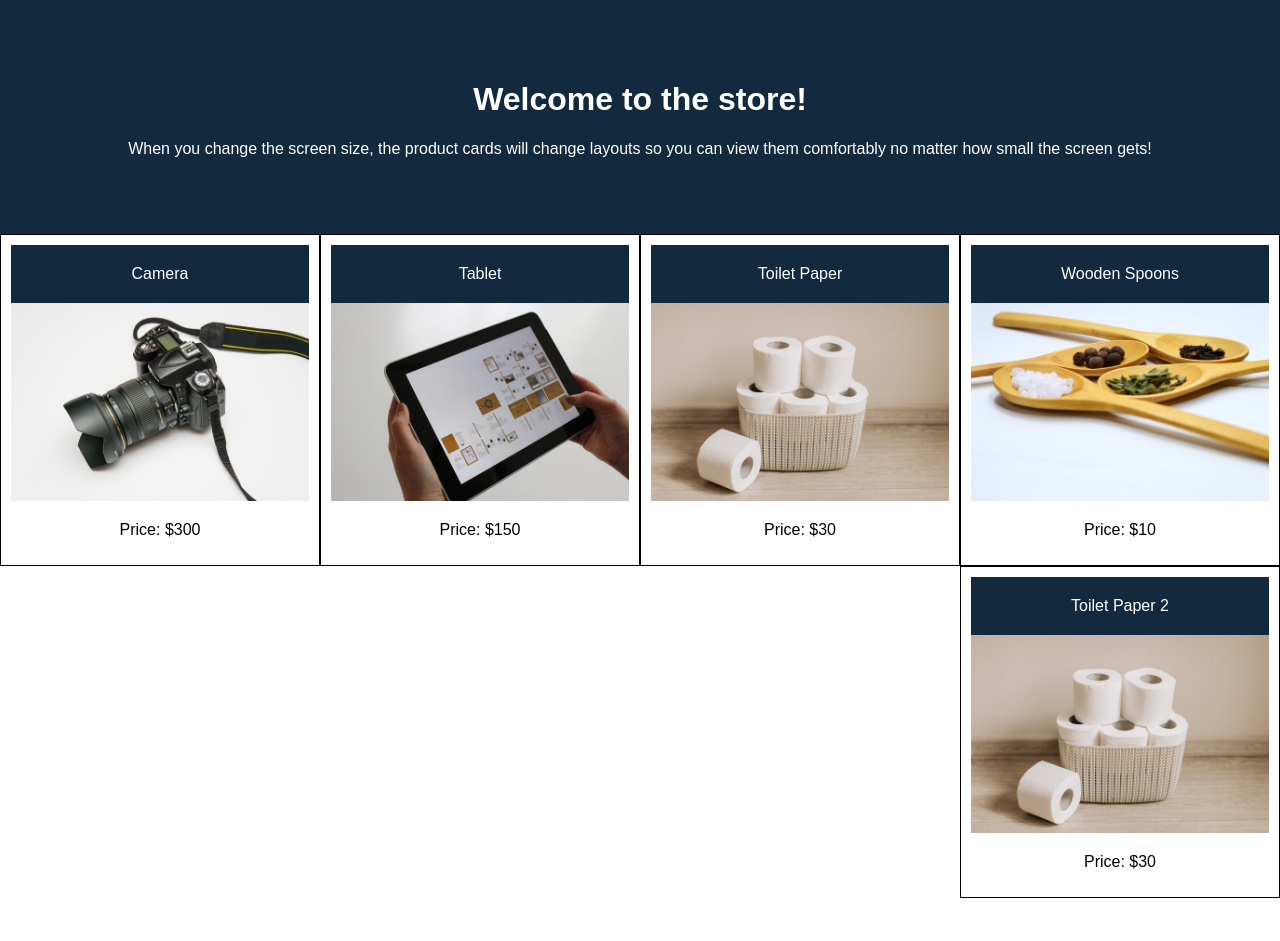
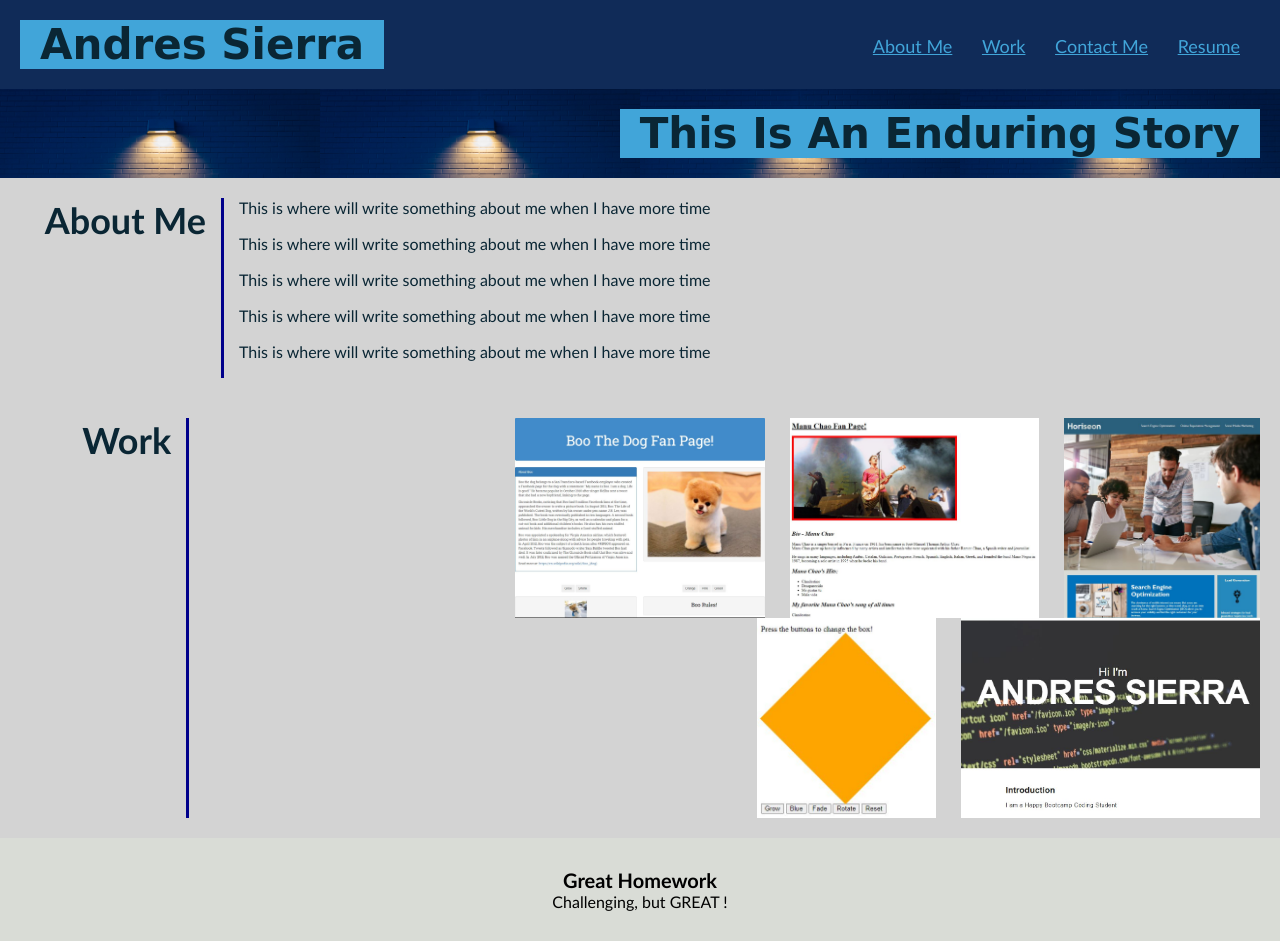
Before and after one commit to asierramejia33/Portfolio, a plain HTML site: page index.html in a window 1280 px wide. Before the commit the page ends 898 px from the top, so only its background shows below. Drawn offline with Linux system fonts and the light colour scheme.

Commit message:
Adding content and style CSS

```diff
--- a/assets/css/style.css
+++ b/assets/css/style.css
@@ -1,57 +1,235 @@
+/*Comment: Universal Selector*/
+
 * {
-  box-sizing: border-box;
+    box-sizing: border-box;
+    padding: 0;
+    margin: 0;
 }
 
-body {
-  font-family: Arial;
-  margin: 0;
+.flexbox-container {
+    display: flex;
 }
 
-header {
-  padding: 60px;
-  text-align: center;
-  background: #13293d;
-  color: #fff;
+.flexbox-item1 {
+    display: flex;
+    justify-content: space-between;
 }
 
-.card {
-  border-style: solid;
-  border-width: 1px;
-  padding: 10px;
-  float: left;
-  width: 25%;
+.flexbox-item2 {
+    display: flex;
+    justify-content: space-between;
 }
 
-.card header {
-  padding: 20px;
+.flexbox-container-lr {
+    display: flex;
+    justify-content: flex-start;
+    align-items: stretch;
 }
 
-.card p {
-  text-align: center;
+.flexbox-left {
+    width: 15%;
 }
 
-.card img {
-  width: 100%;
+.flexbox-right {
+    border-left: 3px solid darkblue;
+    margin-left: 15px;
+    padding-left: 15px;
 }
 
-/* Cards are split into two columns at 992px or smaller */
-@media screen and (max-width: 992px) {
-  .card {
-    width: 50%;
-  }
-  /* Change the header color */
-  header {
-    background: #772014;
-  }
+
+/*Comment: Body Styling*/
+
+body {
+    background-color: #d9dcd6;
+    width: 100%;
+    margin: 0px;
 }
 
-/* Cards are stacked on top of each other at 768px or smaller */
-@media screen and (max-width: 768px) {
-  .card {
-    width: 100%;
-  }
-  /* Change the header color */
-  header {
-    background: #8ac4ff;
-  }
+
+/*Comment: Header Styling*/
+
+.About_Me {
+    padding: 20px;
+    font-family: "Trebuchet MS", "Lucida Sans Unicode", "Lucida Grande", "Lucida Sans", Arial, sans-serif;
+    background-color: rgb(211, 211, 211);
+    color: #0a2634;
 }
+
+.div-About_Me {
+    font-size: 14px;
+    text-align: Left;
+}
+
+.img_horiseon {}
+
+.body-header {
+    padding: 20px;
+    font-family: "Trebuchet MS", "Lucida Sans Unicode", "Lucida Grande", "Lucida Sans", Arial, sans-serif;
+    background-color: #102b58;
+    color: #0a2634;
+}
+
+.article {
+    padding: 20px;
+    font-family: "Trebuchet MS", "Lucida Sans Unicode", "Lucida Grande", "Lucida Sans", Arial, sans-serif;
+    color: #0a2634;
+    background-image: url("../images/background_article.jpg");
+    background-size: 25%;
+    text-align: right;
+}
+
+
+/*Comment: Header Heading h1 element selector*/
+
+h1 {
+    display: inline-block;
+    font-size: 42px;
+    font-family: 'Brush Script MT', cursive;
+    background-color: #41a5d9;
+    padding-left: 20px;
+    padding-right: 20px;
+}
+
+
+/*Comment: Content Heading h2 element Selector*/
+
+h2 {
+    font-size: 36px;
+    text-align: right;
+}
+
+
+/*Comment: Aside Heading h3 element selector*/
+
+h3 {
+    margin-bottom: 10px;
+    text-align: center;
+}
+
+
+/*Comment: Footer Heading h4 element selector*/
+
+h4 {
+    font-size: 20px;
+}
+
+h5 {
+    display: inline-block;
+    font-size: 42px;
+    font-family: 'Brush Script MT', cursive;
+    background-color: #41a5d9;
+    padding-left: 20px;
+    padding-right: 20px;
+}
+
+nav {
+    padding-top: 15px;
+    margin-right: 20px;
+    float: right;
+    font-family: "Gill Sans", "Gill Sans MT", Calibri, "Trebuchet MS", sans-serif;
+    /* 5. changed font size 20-->18*/
+    font-size: 18px;
+}
+
+
+/*Comment: ul style in nav element*/
+
+nav ul {
+    list-style-type: none;
+}
+
+
+/*Comment: ul list style in nav element*/
+
+nav ul li {
+    display: inline-block;
+    margin-left: 25px;
+}
+
+
+/*Comment: anchor style*/
+
+a {
+    color: #41a5d9;
+}
+
+
+/* unvisited link */
+
+a:link {
+    color: #41a5d9;
+    text-decoration: underline;
+}
+
+
+/* visited link
+
+a:visited {
+    color: rgb(78, 161, 160);
+}
+*/
+
+
+/* mouse over link */
+
+a:hover {
+    font-size: 20px;
+    font-style: italic;
+    font-weight: bolder;
+    color: whitesmoke;
+}
+
+
+/*Comment: paragraph style*/
+
+p {
+    font-size: 16px;
+    float: center;
+    border-left: #0a2634;
+}
+
+
+/*Comment: Content class Styling*/
+
+.content {
+    width: 75%;
+    display: inline-block;
+    margin-left: 20px;
+}
+
+
+/*Comment: Content-div class styling*/
+
+.content-div {
+    margin-bottom: 20px;
+    padding: 50px;
+    height: 300px;
+    font-family: "Gill Sans", "Gill Sans MT", Calibri, "Trebuchet MS", sans-serif;
+    background-color: #0072bb;
+    color: #ffffff;
+}
+
+
+/*Comment: Content img class selector - Left"*/
+
+.float-left {
+    float: left;
+    margin-right: 25px;
+    max-height: 200px;
+}
+
+
+/*Comment: Content img class selector - Right"*/
+
+.float-right {
+    float: right;
+    margin-left: 25px;
+    max-height: 200px;
+}
+
+footer {
+    padding: 30px;
+    clear: both;
+    font-family: "Trebuchet MS", "Lucida Sans Unicode", "Lucida Grande", "Lucida Sans", Arial, sans-serif;
+    text-align: center;
+}
--- a/index.html
+++ b/index.html
@@ -1,51 +1,77 @@
 <!DOCTYPE html>
-<html>
+<html lang="en-us">
 
 <head>
-
     <meta charset="UTF-8" />
-    <meta name="viewport" content="width=device-width, initial-scale=1" />
-    <link rel="stylesheet" type="text/css" href="./assets/css/style.css" />
-    <title>Portfolio | Andres Sierra</title>
+    <link rel="stylesheet" type="text/css" href="./assets/css/style.css">
+    <title>Portfolio | Andres Sierra </title>
     <link rel="icon" type="image/x-icon" href="./assets/images/icon1.jpg">
 </head>
 
 <body>
-    <header>
-        <h1>Welcome to the store!</h1>
-        <p>
-            When you change the screen size, the product cards will change layouts so you can view them comfortably no matter how small the screen gets!
-        </p>
+    <header class="flexbox-item1 body-header">
+        <h1>Andres Sierra</h1>
+
+        <nav>
+            <ul>
+                <li>
+                    <a href="#About_Me">About Me</a>
+                </li>
+                <li>
+                    <a href="#Work">Work</a>
+                </li>
+                <li>
+                    <a href="#Contact_Me">Contact Me</a>
+                </li>
+                <li>
+                    <a href="#Resume">Resume</a>
+                </li>
+            </ul>
+        </nav>
     </header>
+    <main>
+        <article class="article">
+            <header>
+                <h5>
+                    This Is An Enduring Story
+                </h5>
+            </header>
+        </article>
 
-    <main>
-        <section class="card">
-            <header>Camera</header>
-            <img src="./assets/images/camera.jpg" alt="black camera" />
-            <p>Price: $300</p>
+        <section class="flexbox-container-lr About_Me">
+            <section class="flexbox-left">
+                <h2>About Me</h2>
+            </section>
+            <section class="flexbox-right div-About_Me">
+                <p>This is where will write something about me when I have more time</p><br>
+                <p>This is where will write something about me when I have more time</p><br>
+                <p>This is where will write something about me when I have more time</p><br>
+                <p>This is where will write something about me when I have more time</p><br>
+                <p>This is where will write something about me when I have more time</p><br>
+            </section>
         </section>
-        <section class="card">
-            <header>Tablet</header>
-            <img src="./assets/images/tablet.jpg" alt="tablet held in hands" />
-            <p>Price: $150</p>
-        </section>
-        <section class="card">
-            <header>Toilet Paper</header>
-            <img src="./assets/images/toilet-paper.jpg" alt="rolls of toilet paper in a basket" />
-            <p>Price: $30</p>
-        </section>
-        <section class="card">
-            <header>Wooden Spoons</header>
-            <img src="./assets/images/wooden-spoons.jpg" alt="4 wooden spoons with different seasonings" />
-            <p>Price: $10</p>
-        </section>
-        <section class="card">
-            <header>Toilet Paper 2</header>
-            <img src="./assets/images/toilet-paper.jpg" alt="rolls of toilet paper in a basket" />
-            <p>Price: $30</p>
+        <section class="flexbox-container-lr About_Me">
+            <section class="flexbox-left">
+                <h2>Work</h2>
+            </section>
+            <section class="flexbox-right">
+                <img class="float-right" src="./assets/images/horiseon.jpg" alt="Horiseon" />
+                <img class="float-right" src="./assets/images/Fan_Page.jpg" alt="Fan Page" />
+                <img class="float-right" src="./assets/images/Debugging.jpg" alt="Debugging" />
+                <img class="float-right" src="./assets/images/Pre_Work_About_Me.jpg" alt="Pre Work" />
+                <img class="float-right" src="./assets/images/Watch_That_Box.jpg" alt="Watch_That_Box" />
+            </section>
         </section>
 
-    </main>
+        <footer>
+            <header>
+                <h4>Great Homework</h4>
+            </header>
+
+            <p>
+                Challenging, but GREAT !
+            </p>
+        </footer>
 </body>
 
 </html>
```
Also changed, not shown: assets/images/background_article.jpg (added), assets/images/camera.jpg (deleted), assets/images/tablet.jpg (deleted), assets/images/toilet-paper.jpg (deleted), assets/images/wooden-spoons.jpg (deleted).
